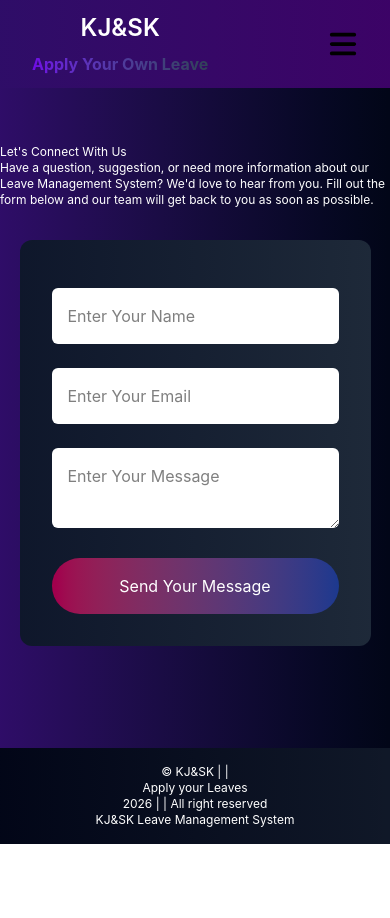
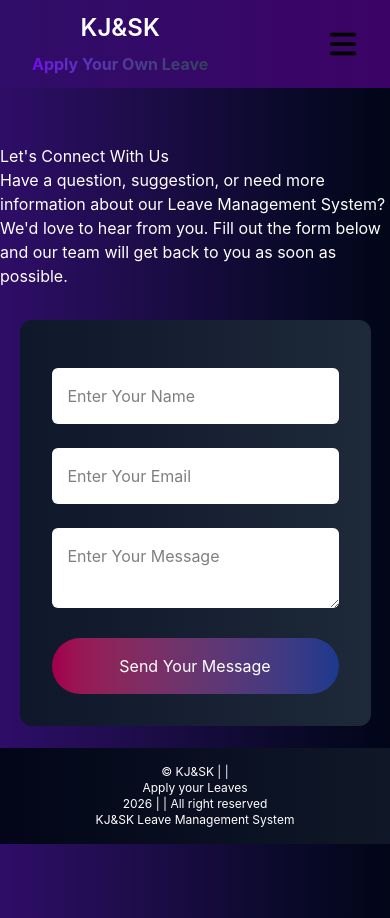
Before and after one commit to skpahadi-devfolio/KJ-SK-Leave-Management-System, a React (Vite) app in the folder frontend/: page /contact in a window 390 px wide. Before the commit the page ends 844 px from the top, so only its background shows below. Built offline with nearby package versions, Linux system fonts and the light colour scheme.

Commit message:
Add A new Favicon icon main index.html

```diff
--- a/frontend/src/Pages/Contact.jsx
+++ b/frontend/src/Pages/Contact.jsx
@@ -49,7 +49,7 @@ const Contact = () => {
       <div className="Contact-full-section w-full max-w-3xl mx-auto flex flex-col gap-8 mt-14">
 
        {/* section-first  */}
-       <section className="first-section text-white md:text-xl text-xs">
+       <section className="first-section text-white md:text-xl">
 
          {/* heading */}
          <h1>Let's Connect With Us</h1>
```
